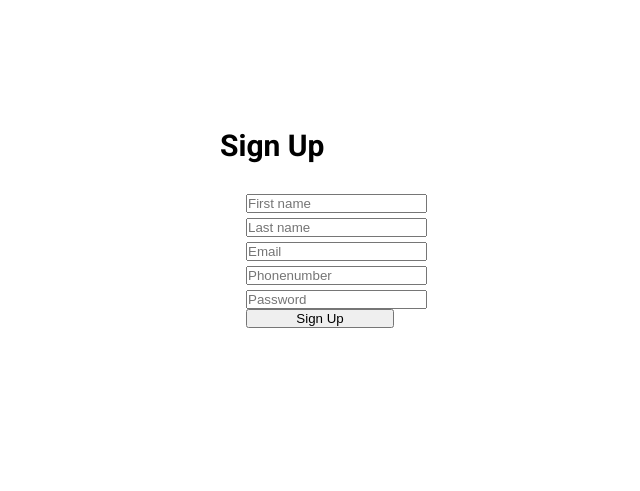
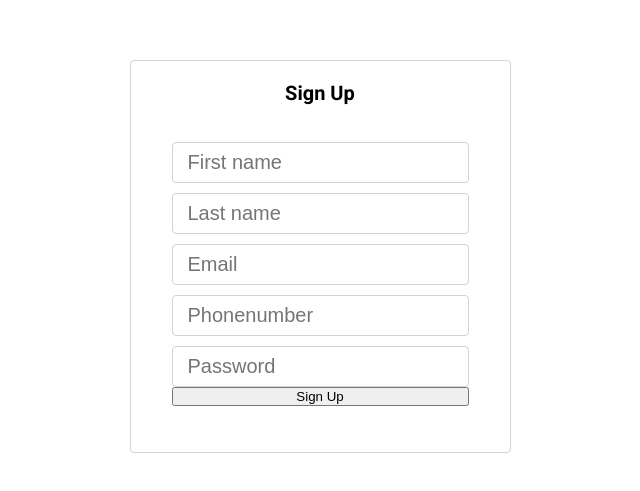
Before and after one commit to dduafa/p2pforex-client, a React (Create React App) app: page /signup in a window 1280 px wide. Shown: the part 159-650 px from the top of the page, without its empty margins (320-960 px from the left). Built offline with nearby package versions, Linux system fonts and the light colour scheme.

Commit message:
signup page

```diff
--- a/src/features/auth/signup/signup-component.tsx
+++ b/src/features/auth/signup/signup-component.tsx
@@ -53,11 +53,11 @@ const SignupComponent = () => {
   });
 
   return (
-    <Container>
-      <h2>Sign Up</h2>
+    <Section>
+      <Title>Sign Up</Title>
       <Form onSubmit={handleSubmit}>
         <div>
-          <input
+          <Input
             aria-label="First name"
             name="firstname"
             onBlur={handleBlur}
@@ -71,7 +71,7 @@ const SignupComponent = () => {
           <ErrorLabel>{errors.firstname}</ErrorLabel>
         )}
         <div>
-          <input
+          <Input
             aria-label="Last Name"
             name="lastname"
             onBlur={handleBlur}
@@ -85,7 +85,7 @@ const SignupComponent = () => {
           <ErrorLabel>{errors.lastname}</ErrorLabel>
         )}
         <div>
-          <input
+          <Input
             aria-label="Email"
             name="email"
             onBlur={handleBlur}
@@ -99,7 +99,7 @@ const SignupComponent = () => {
           )}
         </div>
         <div>
-          <input
+          <Input
             aria-label="Phonenumber"
             name="phonenumber"
             onBlur={handleBlur}
@@ -130,7 +130,7 @@ const SignupComponent = () => {
           </div>
         )}
         <div>
-          <input
+          <Input
             aria-label="Password"
             name="password"
             onBlur={handleBlur}
@@ -147,16 +147,9 @@ const SignupComponent = () => {
           Sign Up
         </button>
       </Form>
-    </Container>
+    </Section>
   );
 };
-
-const Container = styled.div`
-  display: 'flex';
-  align-items: 'center';
-  justify-content: 'center';
-  width: 200px;
-`;
 
 const Form = styled.form`
   margin: 0 auto;
@@ -173,4 +166,46 @@ const ErrorLabel = styled.small`
   font-size: 12px;
 `;
 
+const Title = styled.h1`
+  font-size: 1rem;
+  line-height: 1.25rem;
+  margin-top: 0;
+  margin-left: 40%;
+`;
+
+const Section = styled.section`
+  display: 'flex';
+  align-items: 'center';
+  justify-content: 'center';
+  font-size: 1rem;
+  line-height: 1.5rem;
+  max-width: 35em;
+  margin-left: auto;
+  margin-right: auto;
+  margin-top: 1.5rem;
+  padding: 1rem 0.75rem;
+  border: 1px solid lightgrey;
+  border-radius: 4px;
+`;
+
+const Input = styled.input`
+  background-color: white;
+  border: 1px solid lightgrey;
+  border-radius: 4px;
+  font-size: 1rem;
+  line-height: 0.5rem;
+  font-style: normal;
+  font-weight: 400;
+  width: 100%;
+  margin-top: 0.5rem;
+  padding: 0.4rem 0.75rem;
+
+  &:focus,
+  &:active {
+    box-shadow: rgb(210, 213, 217) 0px 0px 2px 1px,
+      rgb(227, 230, 232) 0px 0px 0px 3px;
+    border: 1px solid rgb(26, 33, 43);
+    outline: none;
+  }
+`;
 export default SignupComponent;
```
Also changed, not shown: package.json (line endings or trailing spaces), src/components/layouts/auth-layout/auth-layout-styles.ts (line endings or trailing spaces), 1 other file (tests, documents, lock files or other folders).
